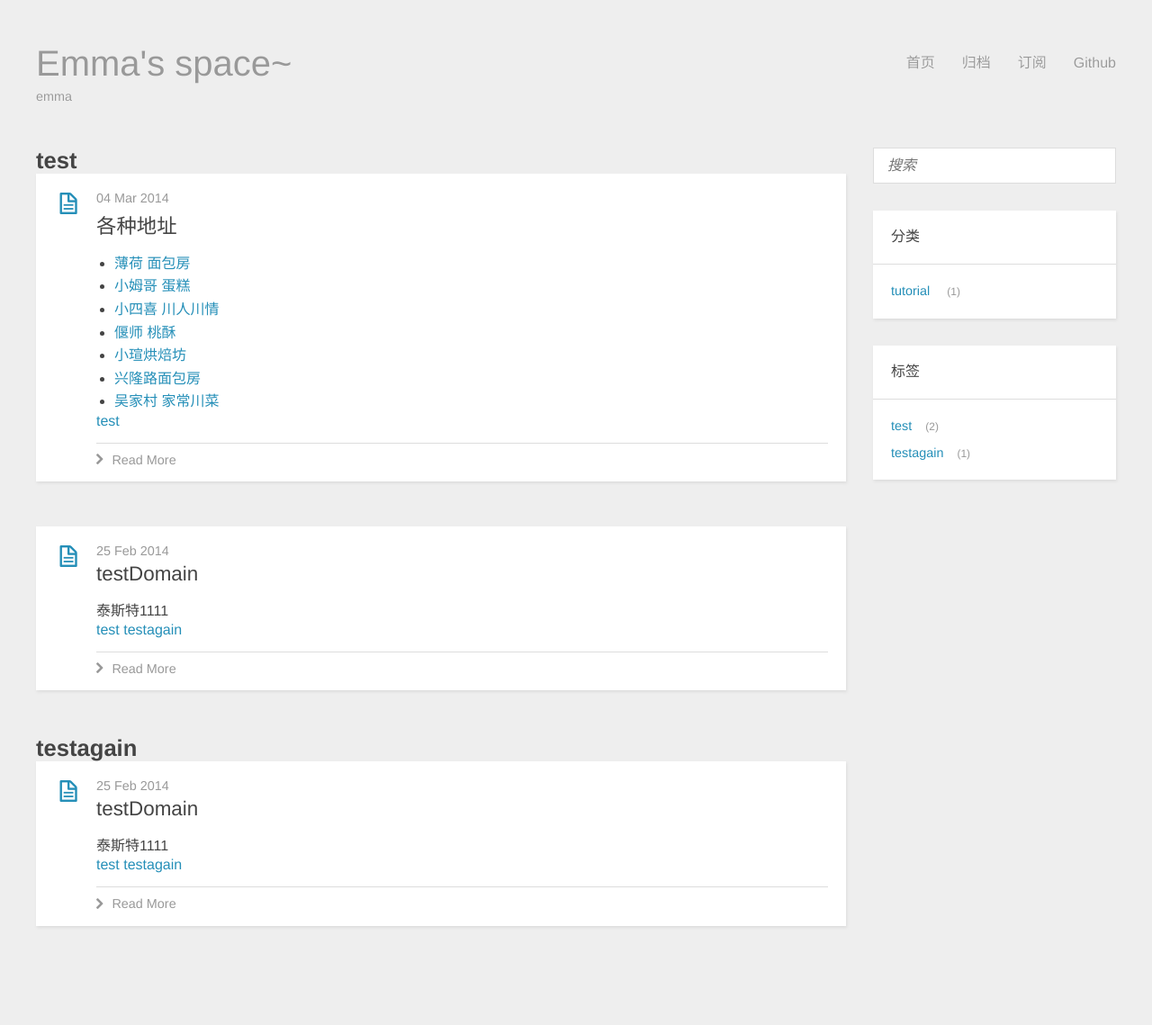
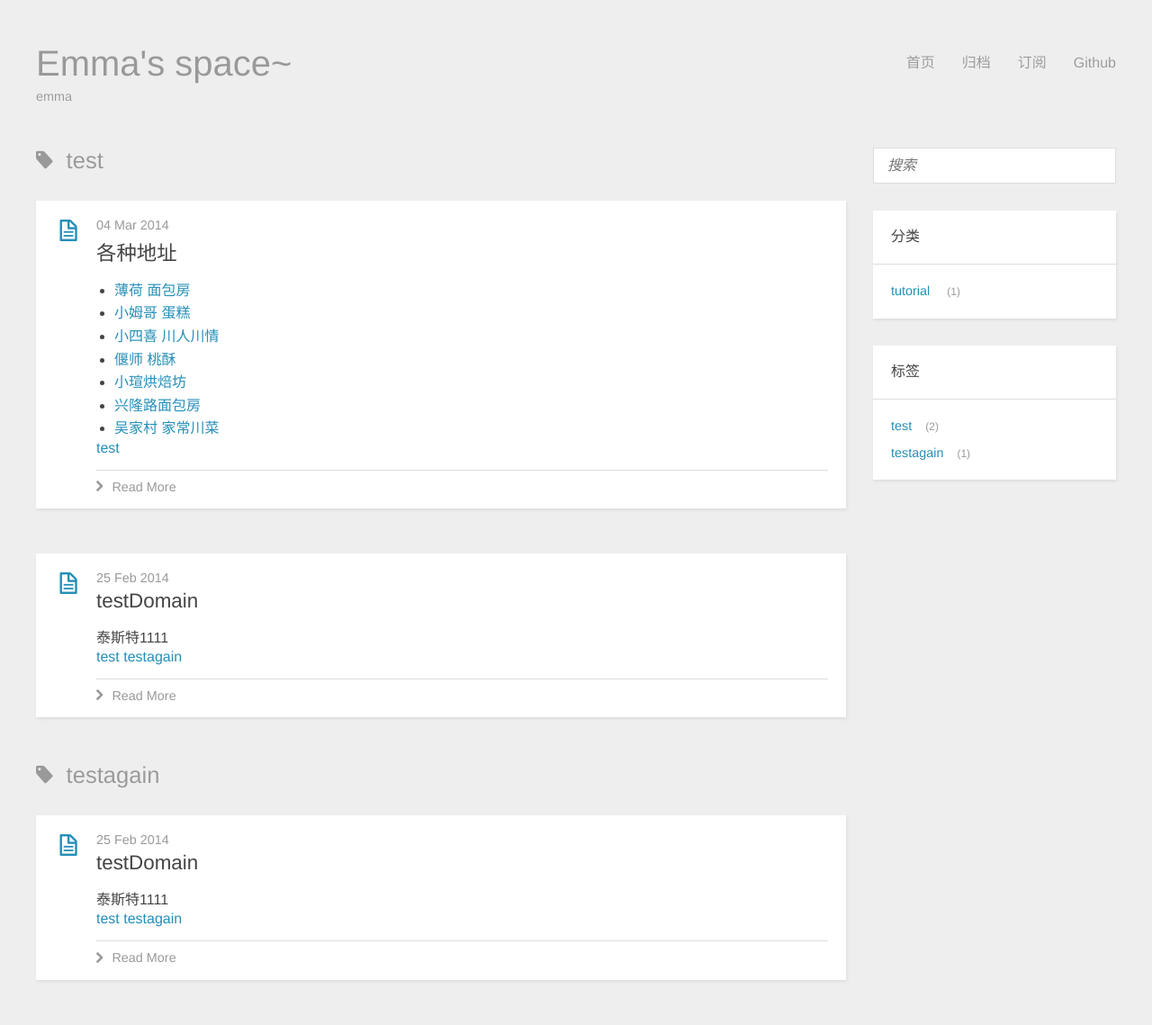
Before and after one commit to juneyang/emma, a Jekyll site: the page built from tags.html, in a window 1280 px wide. Shown: the whole page at 90% size. Built offline with Jekyll 4.4.1, drawn with Linux system fonts in a browser that asks for light colours; before the commit the page ends 1079 px from its top, so only the background shows below that.

Commit message:
add tags.html

```diff
--- a/tags.html
+++ b/tags.html
@@ -7,15 +7,12 @@ title: Emma's space~
     <div id="main-col" class="alignleft">
         <div id="wrapper">
         {% for tag in site.tags %}
-          <h2 class="tag">{{ tag | first }}</h2>
+          <h2 class="archive-title tag">{{ tag | first }}</h2>
           {% for post in tag.last %}
           <article class="post">
-
                 <div class="gallery" style="">
                     <div class="photoset">
-
                         <img src="" style="opacity: 1;">
-
                     </div>
                     <div class="control">
                         <div class="prev"></div>
@@ -28,11 +25,8 @@ title: Emma's space~
                         <div class="icon"></div>
                         <time datetime="2014-10-24T08:39:51.000Z">{{ post.date | date_to_string }}</time>
                         <h3 class="title">
-
                             <a href="{{ site.baseurl }}{{ post.url }}">{{ post.title }}</a>
                         </h3>
-
-
                     </header>
                     <div class="entry">
                         {{ post.excerpt }}
```
